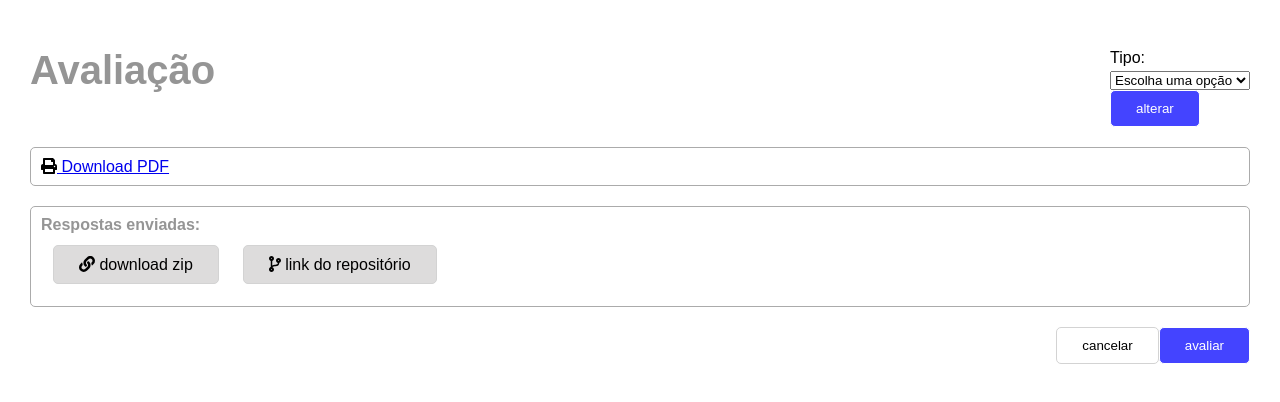
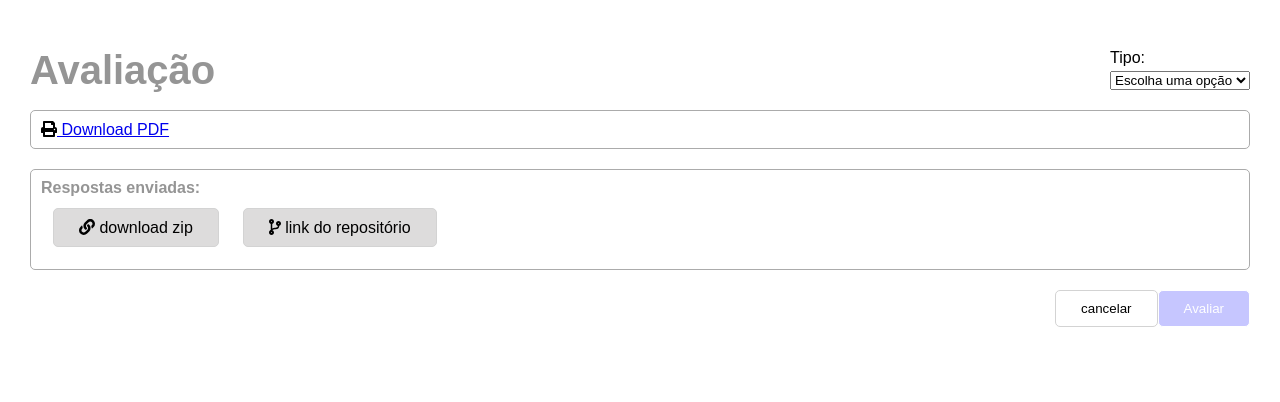
Before and after one commit to aceleradora-TW/acelera-mais-front, a React (Create React App) app: page /evaluation in a window 1280 px wide. Shown: the top 402 px of the page. Built offline with nearby package versions, Linux system fonts and the light colour scheme; what react-dotenv would draw is missing.

Commit message:
feat(pages): implementa logica que habilita os botões para submeter avaliação
@gustavo1x @patriciatersariol @leonardogomesp @erickcardoso007

```diff
--- a/public/env.js
+++ b/public/env.js
@@ -1,3 +1,3 @@
 window.env = {
-  "URL_BACKEND": "https://leo-acelera-mais-api.herokuapp.com/"
-};
+  URL_BACKEND: 'https://leo-acelera-mais-api.herokuapp.com/'
+}
--- a/src/components/buttons/primary/index.js
+++ b/src/components/buttons/primary/index.js
@@ -1,9 +1,9 @@
 import Button from '../../button'
 import './primary.css'
 
-const PrimaryButton = ({ icon, onClick, text, type }) => {
+const PrimaryButton = ({ icon, onClick, text, type, disabled = false }) => {
   return (
-    < Button icon={icon} onClick={onClick} text={text} type={type} classe="button-primary" />
+    < Button icon={icon} onClick={onClick} text={text} type={type} classe="button-primary" disabled={disabled} />
   )
 }
 
--- a/src/components/buttons/primary/primary.css
+++ b/src/components/buttons/primary/primary.css
@@ -11,3 +11,8 @@
   font-weight: bold;
   cursor: pointer;
 }
+
+.button-primary:disabled{
+  opacity: 0.3;
+  cursor:not-allowed;
+}
--- a/src/components/modal/index.js
+++ b/src/components/modal/index.js
@@ -5,13 +5,13 @@ import {
   faTimes
 } from '@fortawesome/free-solid-svg-icons'
 
-export const Modal = ({ title, children, label, icon, classe, text }) => {
+export const Modal = ({ title, children, label, icon, classe, text, disabled }) => {
   const [show, setShow] = useState(false)
 
   const onClose = () => setShow(false)
 
   if (!show) {
-    return <Button icon={icon} classe={classe} text={text} onClick={() => setShow(true)}>{label}</Button>
+    return <Button disabled={disabled} icon={icon} classe={classe} text={text} onClick={() => setShow(true)}>{label}</Button>
   }
 
   return (
--- a/src/components/select/index.js
+++ b/src/components/select/index.js
@@ -1,10 +1,10 @@
 import './select.css'
 
-const Select = ({ options, onChange, placeholder, name, label }) => {
+const Select = ({ options, onChange, placeholder, name, label, onSelect }) => {
   return (
     <div className="select-container">
       <label>{label}</label>
-      <select name={name} onChange={onChange}>
+      <select name={name} onChange={onChange} onSelect={onSelect}>
         <option>{placeholder}</option>
         {options.map((option, key) => (<option key={key} value={option.value}> {option.label} </option>))}
       </select>
--- a/src/pages/evaluation/index.js
+++ b/src/pages/evaluation/index.js
@@ -1,5 +1,5 @@
 
-import { React } from 'react'
+import { React, useState } from 'react'
 import './style.css'
 import { FontAwesomeIcon } from '@fortawesome/react-fontawesome'
 import { faPrint, faLink, faCodeBranch } from '@fortawesome/free-solid-svg-icons'
@@ -11,25 +11,35 @@ import Select from '../../components/select'
 
 export const EvaluationChallenge = () => {
   const exercise = exercises[0]
-  // const [exerciseTypeSelected, setExerciseTypeSelected] = useState(false)
-  // const [disableEvaluationButton, setDisableEvaluationButton] = useState(true)
+  const [exerciseTypeSelected, setExerciseTypeSelected] = useState(false)
+  const [disableEvaluationButton, setDisableEvaluationButton] = useState(true)
+
   return (
     <div className="page-container">
-
       <section className="head">
         <h1>Avaliação </h1>
-        <div className="">
+        <div>
           <Select
+            onChange={() => {
+              setExerciseTypeSelected(true)
+            }
+            }
             label="Tipo:"
             placeholder="Escolha uma opção"
             options={[
-            { label: 'Backend', value: 0 },
-            { label: 'Frontend', value: 1 },
-            { label: 'Fullstack', value: 2 }
-          ]} ></Select>
-          <PrimaryButton text="alterar" />
+              { label: 'Backend', value: 'backend' },
+              { label: 'Frontend', value: 'frontend' },
+              { label: 'Fullstack', value: 'fullstack' }
+            ]} />
+          {exerciseTypeSelected
+            ? <PrimaryButton text="Alterar" onClick={() => {
+              setExerciseTypeSelected(false)
+              setDisableEvaluationButton(false)
+              alert('Alterado com sucesso')
+            }} />
+            : null}
         </div>
-      </section>
+      </section >
 
       <div className="download">
         <FontAwesomeIcon icon={faPrint} />
@@ -44,7 +54,7 @@ export const EvaluationChallenge = () => {
       </div>
       <div className="buttons">
         <DefaultButton text="cancelar" />
-        <Modal classe={'button-primary'} text="avaliar" title="Avaliação">
+        <Modal classe={'button-primary'} text="Avaliar" title="Avaliação" disabled={disableEvaluationButton} >
           <div className="form-group">
             <Select
               label="Nota:"
@@ -62,7 +72,7 @@ export const EvaluationChallenge = () => {
           </div>
         </Modal>
       </div>
-    </div>
+    </div >
   )
 }
 export default EvaluationChallenge
```
Lines whose indentation alone changed are shown as unchanged.
